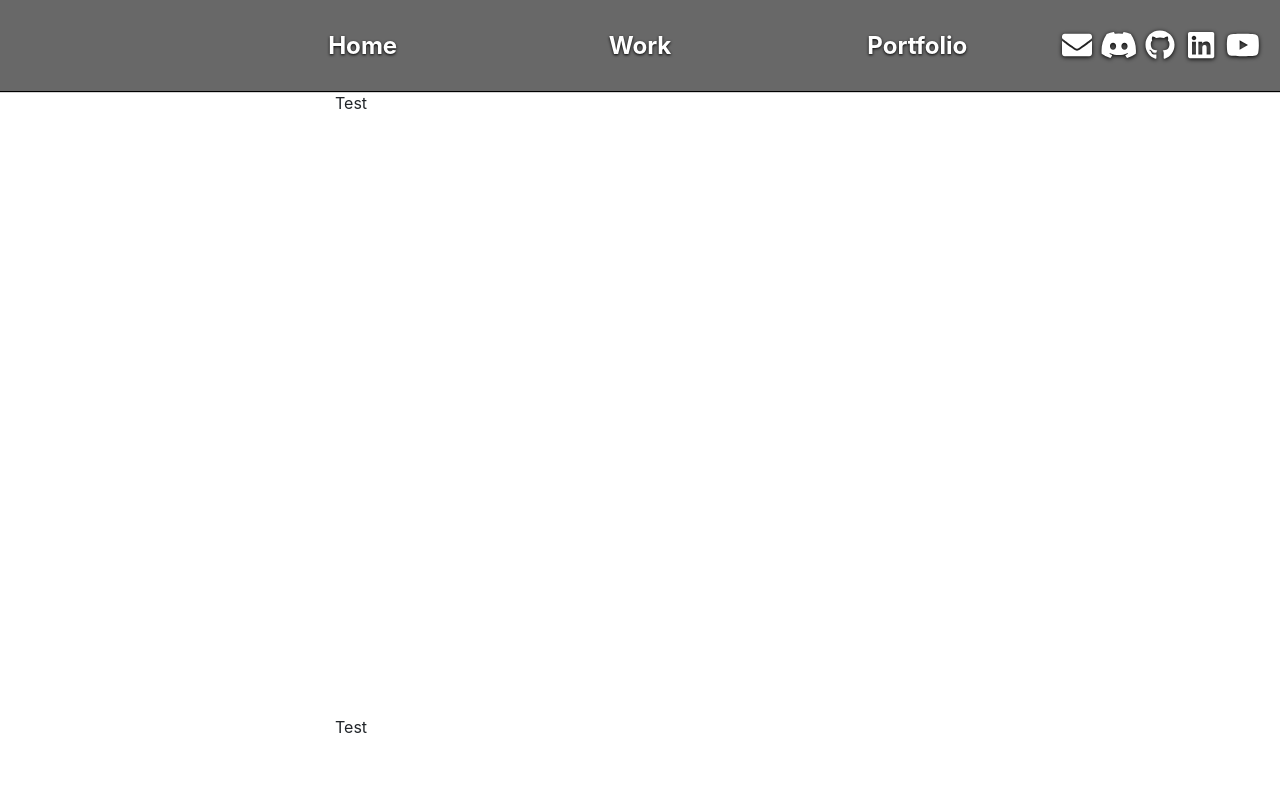
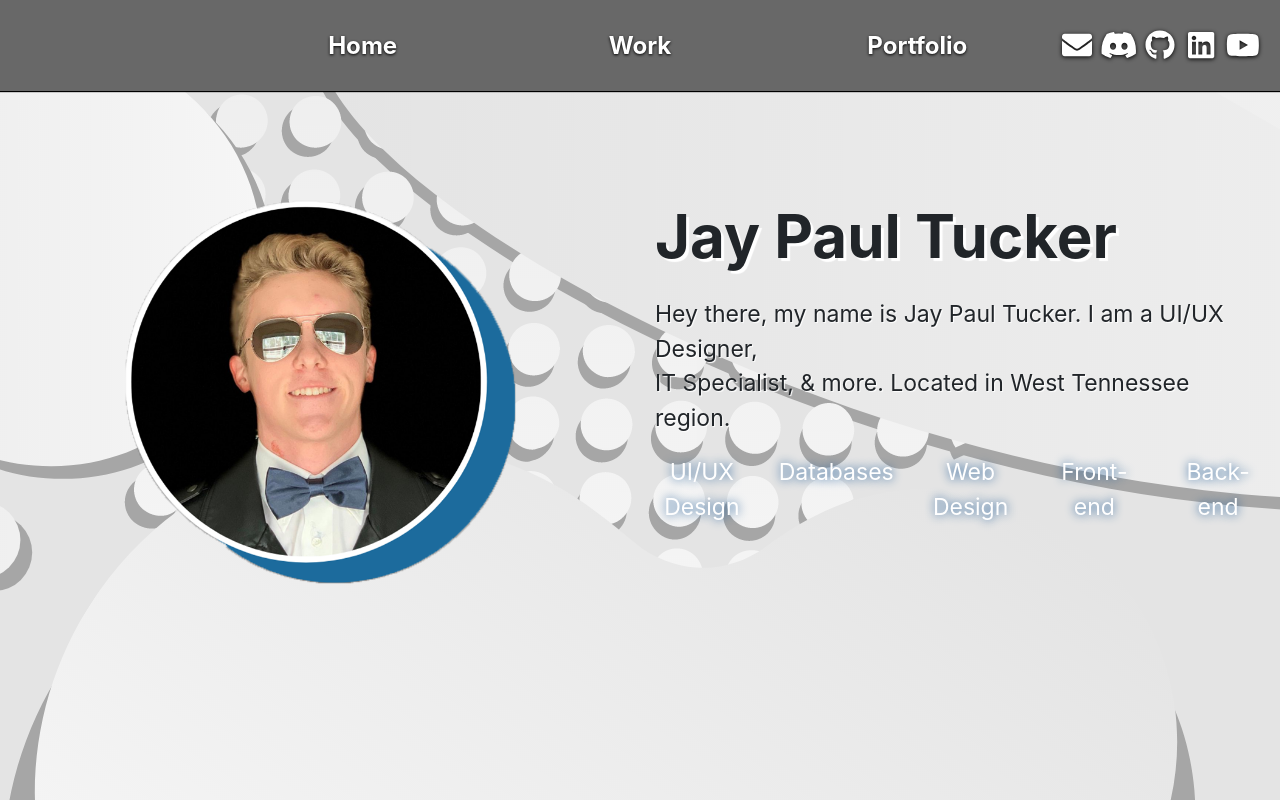
Before and after one commit to JayPTucker/React-Portfolio, a React (Create React App) app: page / in a window 1280 px wide. Shown: the top 800 px of the page. Built offline with nearby package versions, Linux system fonts and the light colour scheme.

Commit message:
Working on Background Picture changing

```diff
--- a/public/index.html
+++ b/public/index.html
@@ -10,24 +10,10 @@
       content="Web site created using create-react-app"
     />
     <link rel="apple-touch-icon" href="%PUBLIC_URL%/logo192.png" />
-    <!--
-      manifest.json provides metadata used when your web app is installed on a
-      user's mobile device or desktop. See https://developers.google.com/web/fundamentals/web-app-manifest/
-    -->
-    <link rel="manifest" href="%PUBLIC_URL%/manifest.json" />
-    <!--
-      Notice the use of %PUBLIC_URL% in the tags above.
-      It will be replaced with the URL of the `public` folder during the build.
-      Only files inside the `public` folder can be referenced from the HTML.
 
-      Unlike "/favicon.ico" or "favicon.ico", "%PUBLIC_URL%/favicon.ico" will
-      work correctly both with client-side routing and a non-root public URL.
-      Learn how to configure a non-root public URL by running `npm run build`.
-    -->
     <title>Jay Paul Tucker</title>
   </head>
   <body>
-    <noscript>You need to enable JavaScript to run this app.</noscript>
     <div id="root"></div>
     <!--
       This HTML file is a template.
--- a/src/App.js
+++ b/src/App.js
@@ -1,6 +1,6 @@
-import React, { Component } from 'react';
+import React from 'react';
 
-import { BrowserRouter as Router, Route } from "react-router-dom";
+import { BrowserRouter as Router } from "react-router-dom";
 import { Container } from "react-bootstrap";
 
 import "./App.css";
--- a/src/components/pages/Home.js
+++ b/src/components/pages/Home.js
@@ -1,4 +1,4 @@
-import React, { useState, useEffect }  from "react";
+import React, { useState }  from "react";
 import { Row, Col } from "react-bootstrap";
 
 import "../style/Home.css";
@@ -13,7 +13,7 @@ function HomePage() {
     const changeBackground = () => {
         // Console Logs where you are every time you scroll
         console.log(window.scrollY)
-        if(window.scrollY >= 700) {
+        if(window.scrollY >= 350) {
             setBodycolor(true)
         } else {
             setBodycolor(false)
@@ -24,13 +24,32 @@ function HomePage() {
     window.addEventListener('scroll', changeBackground)
 
     return(
-        <Row className={bodycolor ? 'bodycolor active justify-content-center' : 'bodycolor justify-content-center'}>
+        <Row className={bodycolor ? 'bodycolor active fontpage-row justify-content-center' : 'bodycolor frontpage-row justify-content-center'}>
+            <Col md={6} className="text-center">
+                <img className="picOfMe" src={picOfMe} alt="Pic of Me"></img>
+            </Col>
             <Col md={6}>
-                <p class="fillertext">Test</p>
-                <p class="fillertext">Test</p>
-                <p class="fillertext">Test</p>
-                <p class="fillertext">Test</p>
+                <p className="fp-title">Jay Paul Tucker</p>
+                <p className="fp-bio">Hey there, my name is Jay Paul Tucker.  I am a UI/UX Designer, <br></br>
+                IT Specialist, & more.  Located in West Tennessee region.</p>
 
+                <Row className="fp-skill-row text-center">
+                    <Col>
+                        <a className="fp-skill" href="/">UI/UX Design</a>
+                    </Col>
+                    <Col>
+                        <a className="fp-skill" href="/">Databases</a>
+                    </Col>
+                    <Col>
+                        <a className="fp-skill" href="/">Web Design</a>
+                    </Col>
+                    <Col>
+                        <a className="fp-skill" href="/">Front-end</a>
+                    </Col>
+                    <Col>
+                        <a className="fp-skill" href="/">Back-end</a>
+                    </Col>
+                </Row>
             </Col>
         </Row>
     )
--- a/src/components/style/Home.css
+++ b/src/components/style/Home.css
@@ -1,16 +1,54 @@
-.fillertext {
-    margin-bottom: 600px;
-}
+.bodycolor {
+    transition: all ease-in-out 1s;
+    background-image: url('background-1.png');
+    background-repeat: no-repeat;
+    background-position: top;
 
-.picOfMe {
-    width: 300px;
-}
-
-.bodycolor {
-    background-color: white;
-    transition: 1s all ease-in-out;
 }
 
 .bodycolor.active {
-    background-color: rgba(255, 0, 0, 0.356);
+    transform: 3s;
+    background-image: none;
+    background-color: rgb(64, 98, 161);
 }
+
+/* ------------------- */
+
+.frontpage-row {
+    padding-top: 100px;
+}
+
+/* -------------------------- */
+
+.picOfMe {
+    width: 400px;
+    margin-bottom: 1000px
+}
+
+.fp-skill-row {
+    margin-top: 20px;
+}
+
+.fp-title {
+    font-weight: bold;
+    font-size: 60px;
+    text-shadow: 3px 3px 1px rgb(255, 255, 255);
+}
+
+.fp-bio {
+    font-size: 23px;
+    text-shadow: 1px 1px 1px rgb(255, 255, 255);
+}
+
+.fp-skill {
+    font-size: 23px;
+    color: rgb(255, 255, 255) !important;
+    text-shadow: 0px 0px 10px rgb(27, 88, 149);
+    transition: all ease-in-out 0.2s
+}
+
+.fp-skill:hover {
+    font-size: 27px;
+    text-shadow: 0px 0px 10px rgb(0, 0, 0);
+
+}
```
Also changed, not shown: src/components/style/background-1.png (renamed from src/background-1.png), 1 other file (tests, documents, lock files or other folders).
